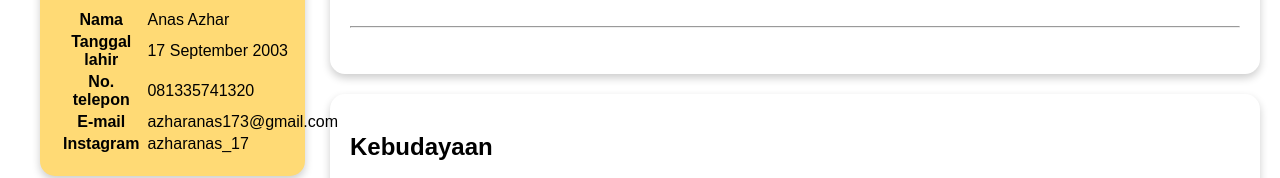
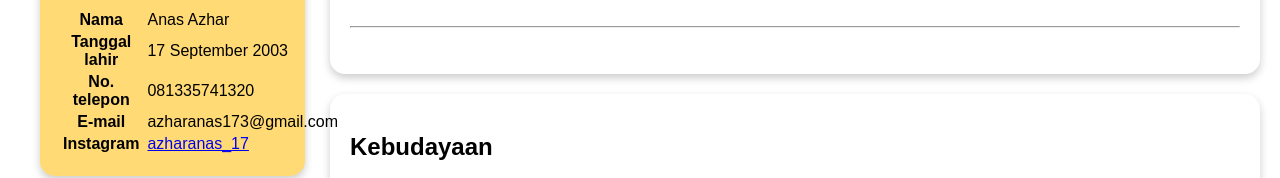
Before and after one commit to azharanas17/web-basic, a plain HTML site: page Submission_basic/index.html in a window 1280 px wide. Shown: the part 1200-1378 px from the top of the page. Drawn offline with Linux system fonts and the light colour scheme.

Commit message:
add index.html

```diff
--- a/Submission_basic/index.html
+++ b/Submission_basic/index.html
@@ -226,7 +226,7 @@
                             </tr>
                                 <tr>
                                 <th>Instagram</th><td></td>
-                                <td>azharanas_17</td>
+                                <td><a href="https://instagram.com/azharanas_17">azharanas_17</a></td>
                             </tr>
                         </table>
                     </section>
```
Also changed, not shown: Submission_basic/assets/styles/style.css (line endings or trailing spaces), Submission_frontend_pemula/style.css (line endings or trailing spaces).
